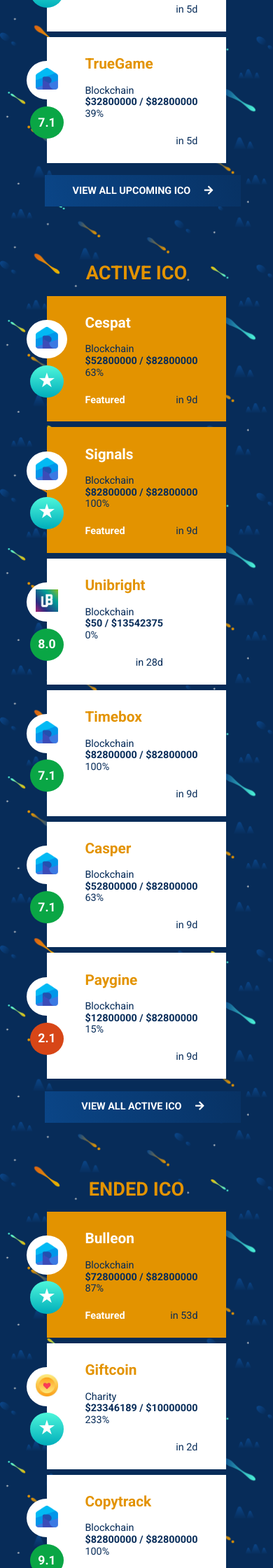
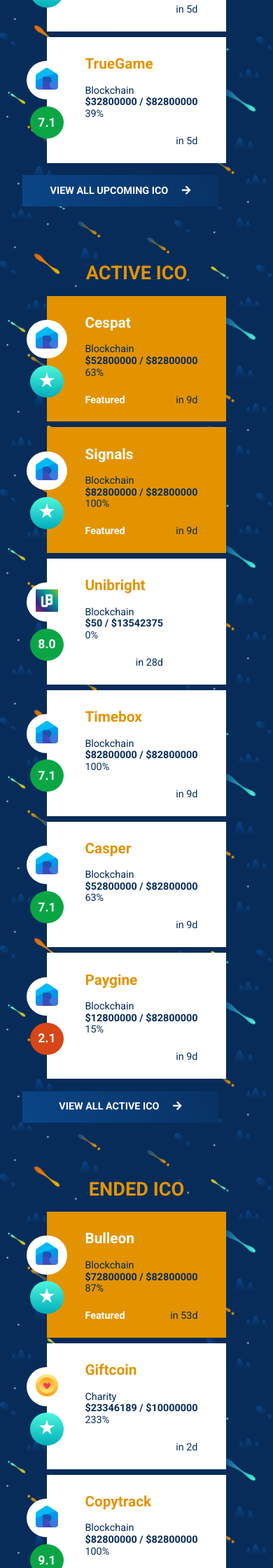
Before and after one commit to moonlandingnetwork/moonlandingnetwork.github.io, a Jekyll site: the page built from index.html, in a window 390 px wide. Shown: the part 2032-4272 px from the top of the page at 70% size. Built offline with Jekyll 4.4.1, drawn with Linux system fonts in a browser that asks for light colours; cached includes are drawn as plain includes; nearby versions of some CDN libraries; comment, search, counter and statistics services are not loaded.

Commit message:
Testing Safari Flexbox Bug

```diff
--- a/css/style.css
+++ b/css/style.css
@@ -1248,6 +1248,7 @@ footer{
     background: url('../images/banner.png');
     background-size: contain;
     background-repeat: no-repeat;
+    display: block;
 }
 
 /* Banner */
@@ -2331,7 +2332,7 @@ footer{
         margin: 2rem 0;
     }
     .ico-col-btn{
-        margin: 0.6rem 4rem 1rem;
-    }
-
-}
+        margin: 0.6rem 2rem 1rem;
+    }
+
+}
```
